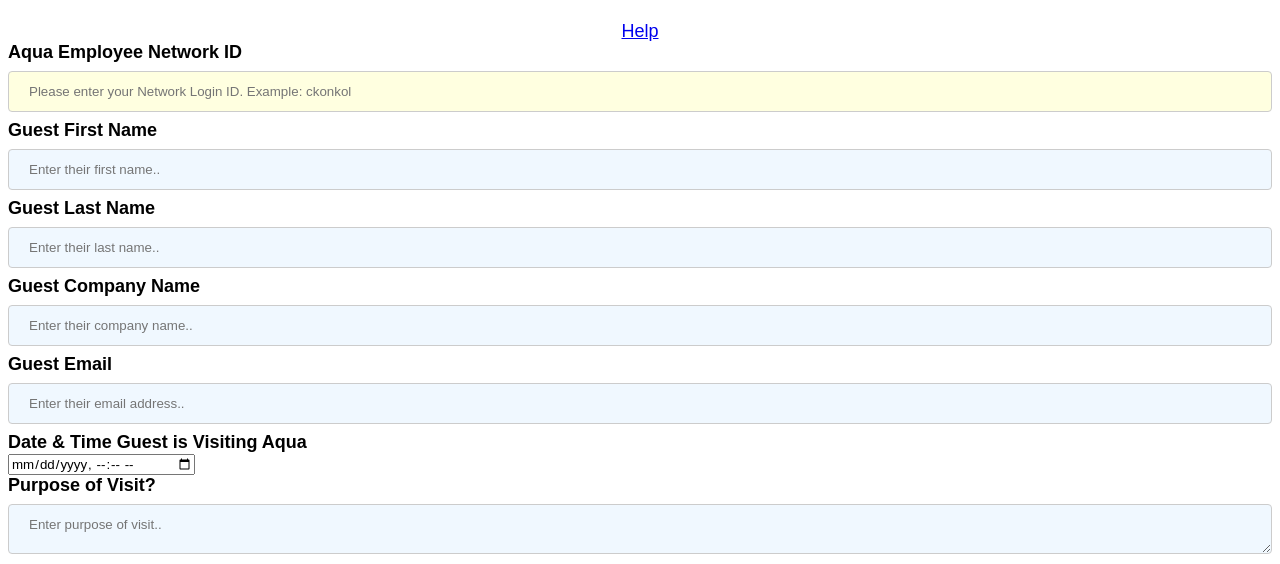
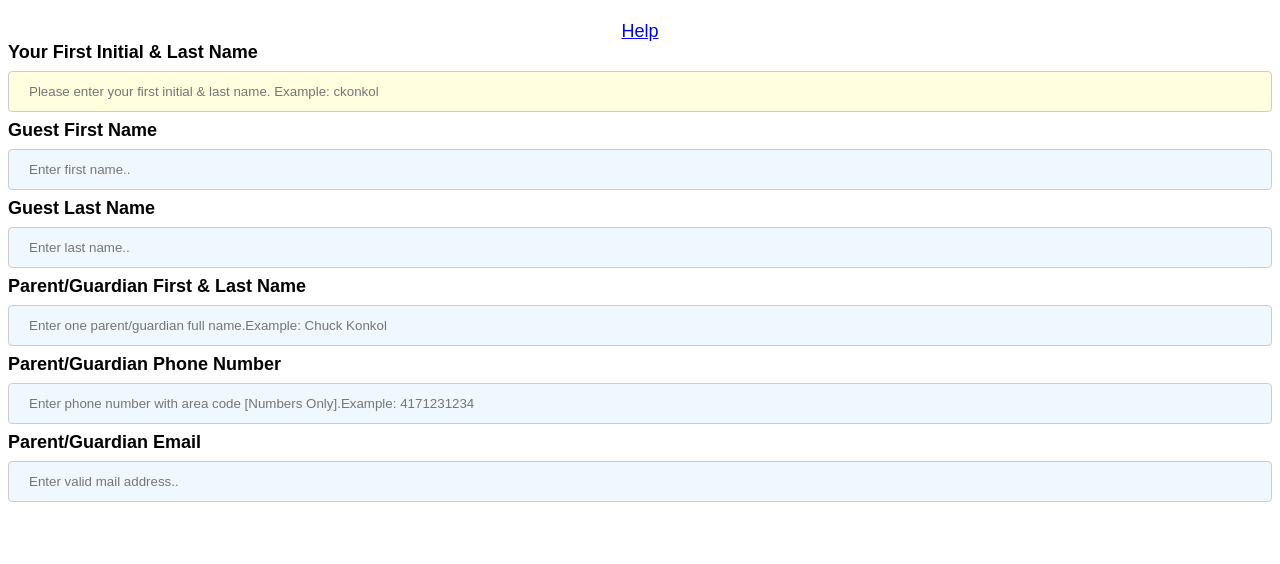
Before and after one commit to ignitevisitorsystem/ignitevisitorsystem.github.io, a plain HTML site: page index.html in a window 1280 px wide. Both pictures are taken after a click on the button "Schedule Visitor". Shown: the part 156-720 px from the top of the page. Drawn offline with nearby package versions, Linux system fonts and the light colour scheme.

Commit message:
Update index.html

```diff
--- a/index.html
+++ b/index.html
@@ -78,27 +78,25 @@ tr:nth-child(even) {
       <input type="hidden" id="id" name="id">
      <div id="checkedin"></div>
       <div id="logins">
-       <label for="login" style="color: black;font-weight: bold;">Aqua Employee Network ID</label>
-     <input type="text" id="login" name="login" placeholder="Please enter your Network Login ID. Example: ckonkol" style="background-color: lightyellow;">
+       <label for="login" style="color: black;font-weight: bold;">Your First Initial & Last Name</label>
+     <input type="text" id="login" name="login" placeholder="Please enter your first initial & last name. Example: ckonkol" style="background-color: lightyellow;">
       </div>
     <div id="meetingfields">
       <label for="fname" style="color: black;font-weight: bold;">Guest First Name</label>
-      <input type="text" id="fname" name="fname" placeholder="Enter their first name..">
+      <input type="text" id="fname" name="fname" placeholder="Enter first name..">
 
        <label for="lname" style="color: black;font-weight: bold;">Guest Last Name</label>
-      <input type="text" id="lname" name="lname" placeholder="Enter their last name..">
+      <input type="text" id="lname" name="lname" placeholder="Enter last name..">
 
-           <label for="cname" style="color: black;font-weight: bold;">Guest Company Name</label>
-      <input type="text" id="cname" name="cname" placeholder="Enter their company name..">
+      <label for="cname" style="color: black;font-weight: bold;">Parent/Guardian First & Last Name</label>
+      <input type="text" id="pname" name="phone" placeholder="Enter one parent/guardian full name.Example: Chuck Konkol">
 
-      <label for="email" style="color: black;font-weight: bold;">Guest Email</label>
-      <input type="email" id="email" name="email" placeholder="Enter their email address..">
-      <br>
-        <label for="date" style="color: black;font-weight: bold;">Date & Time Guest is Visiting Aqua</label><br>
-       <input type="datetime-local" id="date" name="date" style="font-family: sans-serif;">
+      <label for="cname" style="color: black;font-weight: bold;">Parent/Guardian Phone Number</label>
+      <input type="text" id="pphone" name="phone" placeholder="Enter phone number with area code [Numbers Only].Example: 4171231234">
+
+      <label for="email" style="color: black;font-weight: bold;">Parent/Guardian  Email</label>
+      <input type="email" id="pemail" name="email" placeholder="Enter valid mail address..">
  <br>
-      <label for="message" style="color: black;font-weight: bold;">Purpose of Visit?</label>
-     <textarea id="message" name="message" placeholder="Enter purpose of visit.." style="height: 50px;font-family: sans-serif;"></textarea>
        <canvas id="qrcode"></canvas>
     <label id="emaillink" for="emaillink" style="color: black;font-weight: bold;"></label><br>
     <label id="remove" for="remove" style="color: black;font-weight: bold;font-size: small;"></label><br>
```
